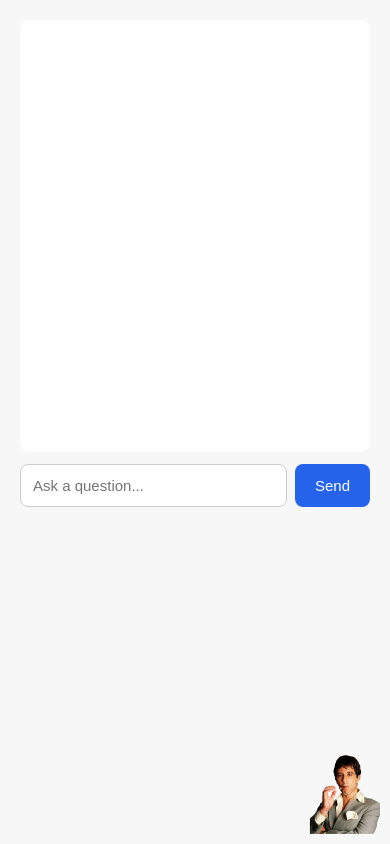
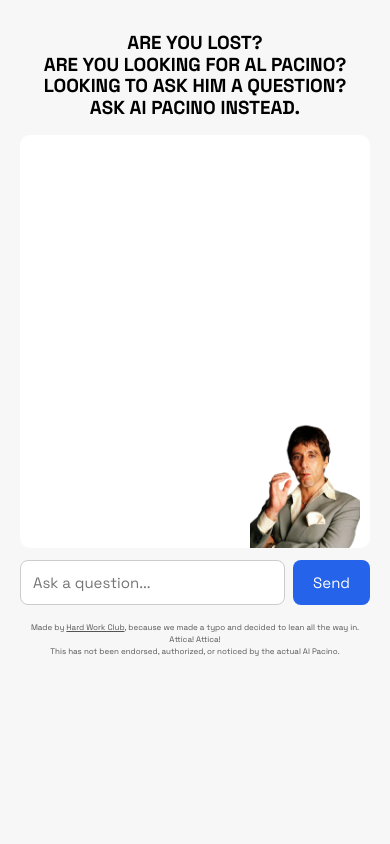
Before and after one commit to cameronHWC/AI-Pacino, a website: page index.html in a window 390 px wide. Drawn offline with Linux system fonts and the light colour scheme.

Commit message:
Add files via upload

```diff
--- a/index.html
+++ b/index.html
@@ -1,13 +1,48 @@
 
 <title>My Chatbot</title>
 <meta name="viewport" content="width=device-width, initial-scale=1">
+<link rel="preconnect" href="https://fonts.googleapis.com">
+<link rel="preconnect" href="https://fonts.gstatic.com" crossorigin>
+<link href="https://fonts.googleapis.com/css2?family=Space+Grotesk:wght@400;500;700&display=swap" rel="stylesheet">
 <style>
   body {
-    font-family: -apple-system, Helvetica, Arial, sans-serif;
+    font-family: "Space Grotesk", -apple-system, Helvetica, Arial, sans-serif;
+    font-size: 16px;
     max-width: 700px;
     margin: 0 auto;
     padding: 20px;
     background: #f7f7f8;
+    min-height: 100vh;
+    box-sizing: border-box;
+    display: flex;
+    flex-direction: column;
+  }
+  input, button {
+    font-family: inherit;
+  }
+  #header span {
+    display: block;
+  }
+  #header {
+    text-align: center;
+    font-size: 32px; /* ~2x the chat text */
+    font-weight: 700;
+    line-height: 1.15;
+    margin: 12px 0 24px;
+  }
+  #footer {
+    text-align: center;
+    font-size: 8px; /* ~0.5x the chat text */
+    line-height: 1.5;
+    color: #555;
+    margin-top: auto;
+    padding-top: 24px;
+  }
+  #footer p {
+    margin: 0;
+  }
+  #footer a {
+    color: inherit;
   }
   #messages {
     background: white;
@@ -66,22 +101,65 @@
     height: auto;
   }
   @media (max-width: 600px) {
+    /* Each sentence on one line: font scales with screen width (max 24px) */
+    #header {
+      font-size: min(24px, calc((100vw - 40px) / 18.6));
+      margin-bottom: 16px;
+    }
+    #header span {
+      white-space: nowrap;
+    }
+    /* Chat card = scrolling messages + a fixed "dead zone" strip holding the image */
+    #chatBox {
+      background: white;
+      border-radius: 10px;
+      margin-bottom: 12px;
+      display: flex;
+      flex-direction: column;
+    }
+    #messages {
+      background: none;
+      margin-bottom: 0;
+      min-height: 260px;
+      max-height: 45vh;
+      padding-bottom: 0;
+    }
     #cornerImage {
-      width: 18vw;
-      min-width: 60px;
-      bottom: 10px;
-      right: 10px;
+      position: static;
+      display: block;
+      align-self: flex-end;
+      width: 110px;
+      min-width: 0;
+      max-width: none;
+      margin: 0 10px 0 0;
+    }
+    #footer {
+      margin-top: 0;
+      padding-top: 16px;
     }
   }
 </style>
 
-<div id="messages"></div>
+<h1 id="header">
+  <span>ARE YOU LOST?</span>
+  <span>ARE YOU LOOKING FOR AL PACINO?</span>
+  <span>LOOKING TO ASK HIM A QUESTION?</span>
+  <span>ASK AI PACINO INSTEAD.</span>
+</h1>
+
+<div id="chatBox">
+  <div id="messages"></div>
+  <img id="cornerImage" src="corner-image.png" alt="" />
+</div>
 <div id="inputRow">
   <input id="question" type="text" placeholder="Ask a question..." />
   <button id="send">Send</button>
 </div>
 
-<img id="cornerImage" src="corner-image.png" alt="" />
+<footer id="footer">
+  <p>Made by <a href="https://hardworkclub.com" target="_blank" rel="noopener">Hard Work Club</a>, because we made a typo and decided to lean all the way in. Attica! Attica!</p>
+  <p>This has not been endorsed, authorized, or noticed by the actual Al Pacino.</p>
+</footer>
 
 <script>
   const messagesEl = document.getElementById("messages");
```
